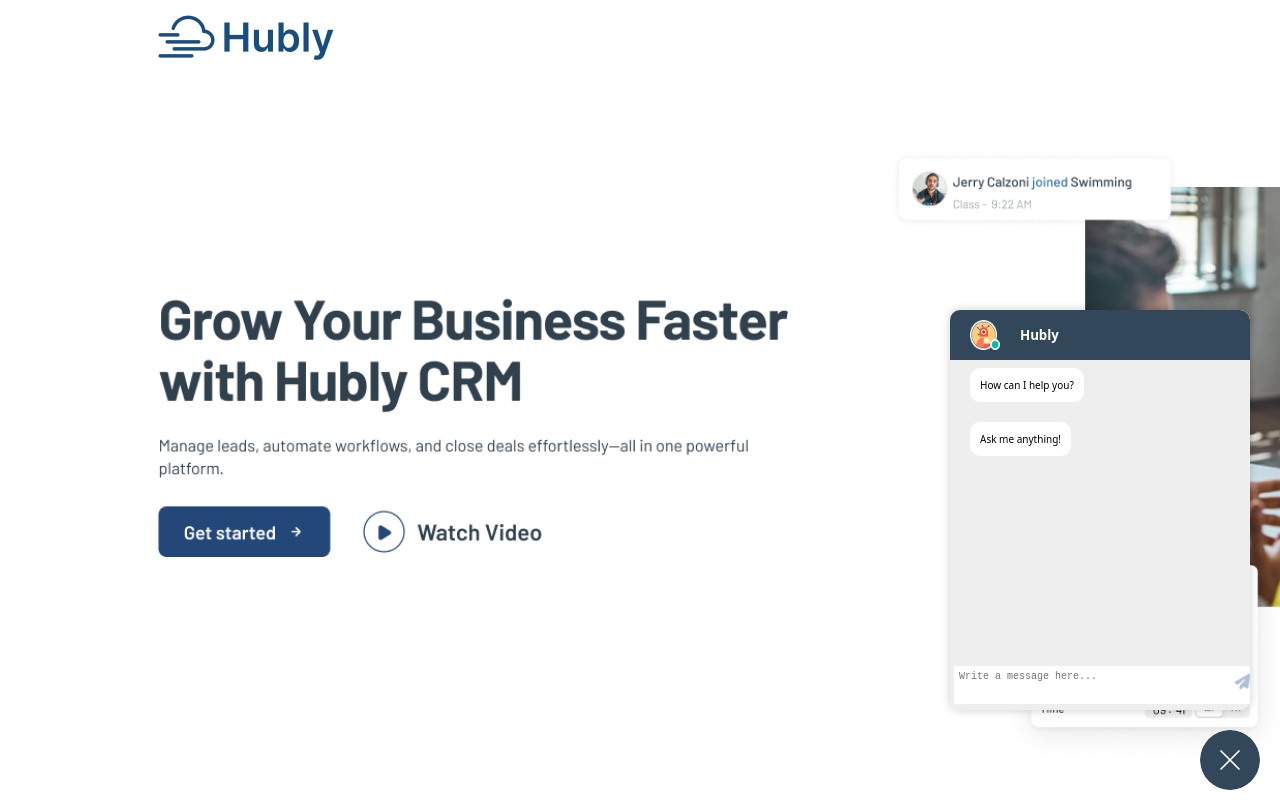
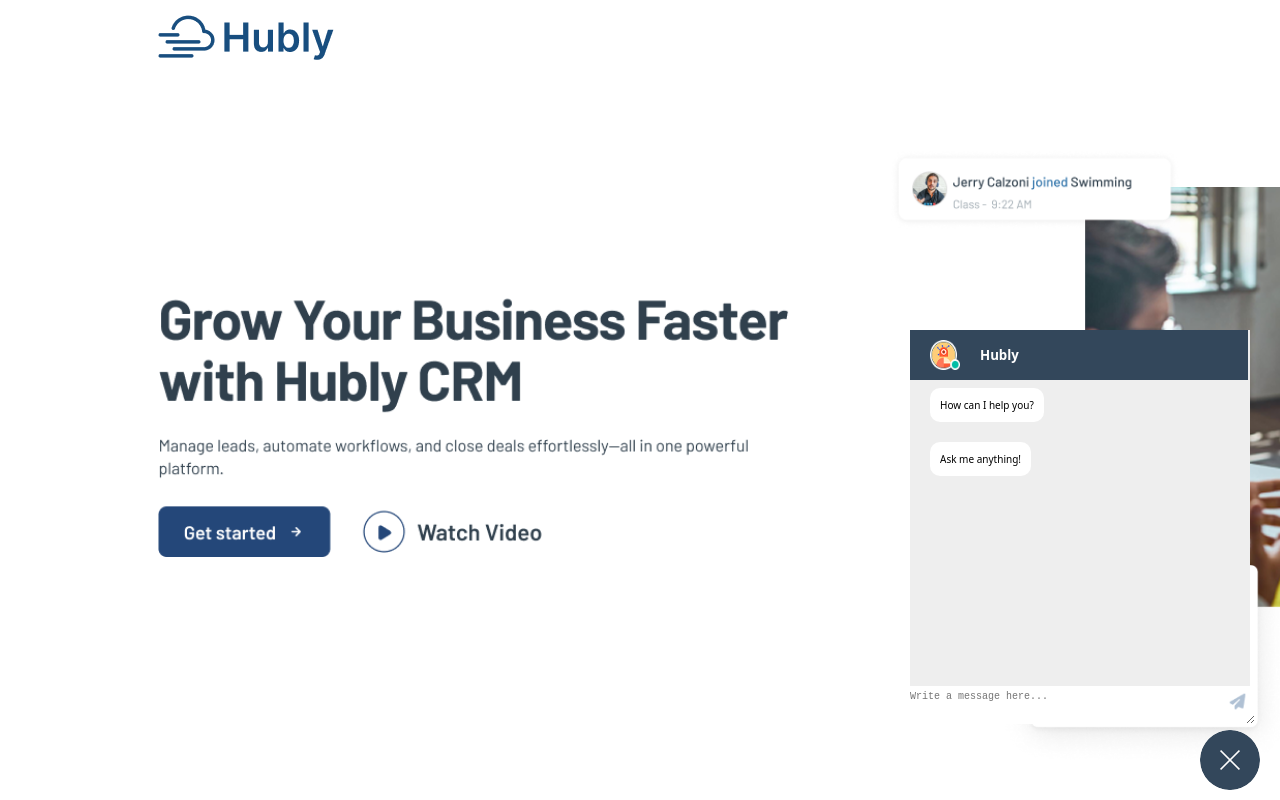
Before and after one commit to nikhilmatta20/chatBot, a React (Vite) app in the folder frontend/: page / in a window 1280 px wide. Both pictures are taken after a click on the button 1230 px from the left and 760 px from the top of the page. Shown: the top 800 px of the page. Built offline with nearby package versions, Linux system fonts and the light colour scheme.

Commit message:
change for landingWidget

```diff
--- a/frontend/src/Pages/LandingPage.jsx
+++ b/frontend/src/Pages/LandingPage.jsx
@@ -44,16 +44,7 @@ const LandingPage = () => {
         <div style={{ position: 'fixed', bottom: 80, right: 30 }}>
       {/* ChatBot Widget */}
       {isOpen && (
-        <div style={{
-          width: 300,
-          height: 400,
-          backgroundColor: '#FFFFFF',
-          boxShadow: '0px 0px 10px rgba(0,0,0,0.2)',
-          borderRadius: 10,
-          marginBottom: 10,
-
-          overflow: 'hidden'
-        }}>
+        <div>
           <LandingPageChatWidget />
         </div>
       )}
--- a/frontend/src/components/LandingPageChatWidget.jsx
+++ b/frontend/src/components/LandingPageChatWidget.jsx
@@ -90,7 +90,7 @@ const LandingPageChatWidget = () => {
 };
 
   return (
-    <div className='landing-chat-widget-container mobile-visible' style={{ height: 450, width: 320, backgroundColor: colorOfChat, padding: 20, position: 'relative' }}>
+    <div className='landing-chat-widget-container mobile-visible' style={{ height: 350, width: 300, backgroundColor: colorOfChat, padding: 20, position: 'relative' }}>
       {/* Header */}
       <div style={{ position: 'sticky', display: 'flex', gap: 20, alignItems: 'center', backgroundColor: color, width: 338, height: 50, margin: '-20px' }}>
         <img src="./IconStatus.png" alt="" style={{ height: 30, width: 30, marginLeft: 20 }} />
@@ -166,14 +166,14 @@ const LandingPageChatWidget = () => {
       <div style={{ display: 'flex', alignItems: 'center', marginTop: 10, position: 'relative' }}>
         <textarea
           placeholder="Write a message here..."
-          style={{ border: 'none', fontSize: 10, width: 320, height: 28, padding: 5, marginLeft: -16, marginRight: -15 }}
+          style={{ border: 'none', fontSize: 10, width: 420, height: 28, padding: 5, marginRight: -25,marginLeft:-25 }}
           value={inputText}
           onChange={(e) => setInputText(e.target.value)}
         />
         <img
           src="./Send.png"
           alt=""
-          style={{ height: 35, width: 35, marginLeft: 10, cursor: 'pointer', position: 'absolute', bottom: 5, right: 30 }}
+          style={{ height: 35, width: 35, marginLeft: 10, cursor: 'pointer', position: 'absolute', bottom: 5,left:280 }}
           onClick={handleSendMessage}
         />
       </div>
```
